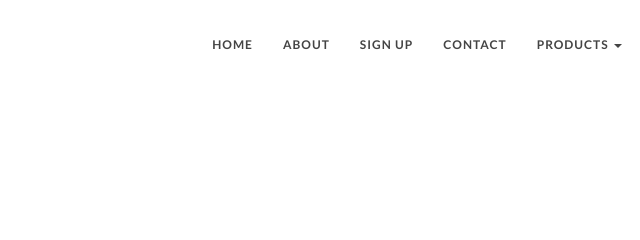
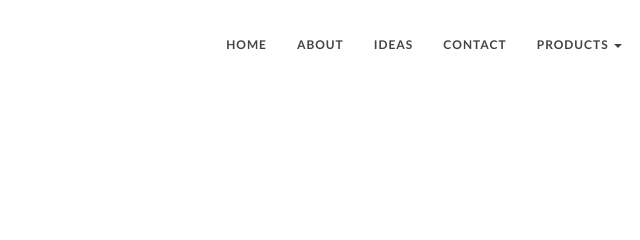
Before and after one commit to mark-ariniello/Discountstop, a plain HTML site: page index.html in a window 1280 px wide. Shown: the top 240 px of the page, 573-1213 px from the left. Drawn offline with Linux system fonts and the light colour scheme.

Commit message:
updated the nav bar
Changed services to ideas to make it look better and be more accurate.

```diff
--- a/index.html
+++ b/index.html
@@ -43,7 +43,7 @@
       <ul class="nav navbar-nav">
         <li class="active"><a href="#intro">Home</a></li>
         <li><a href="#about">About</a></li>
-		<li><a href="#service">Sign Up</a></li>
+		<li><a href="#service">Ideas</a></li>
 		<li><a href="#contact">Contact</a></li>
         <li class="dropdown">
           <a href="#" class="dropdown-toggle" data-toggle="dropdown">Products <b class="caret"></b></a>
```
